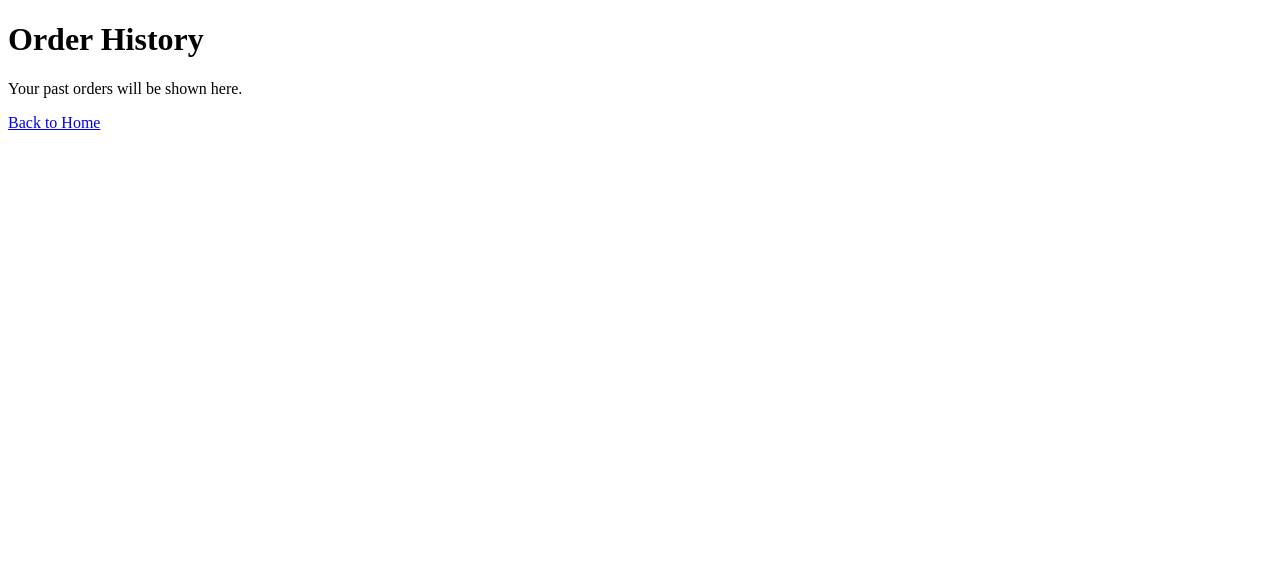
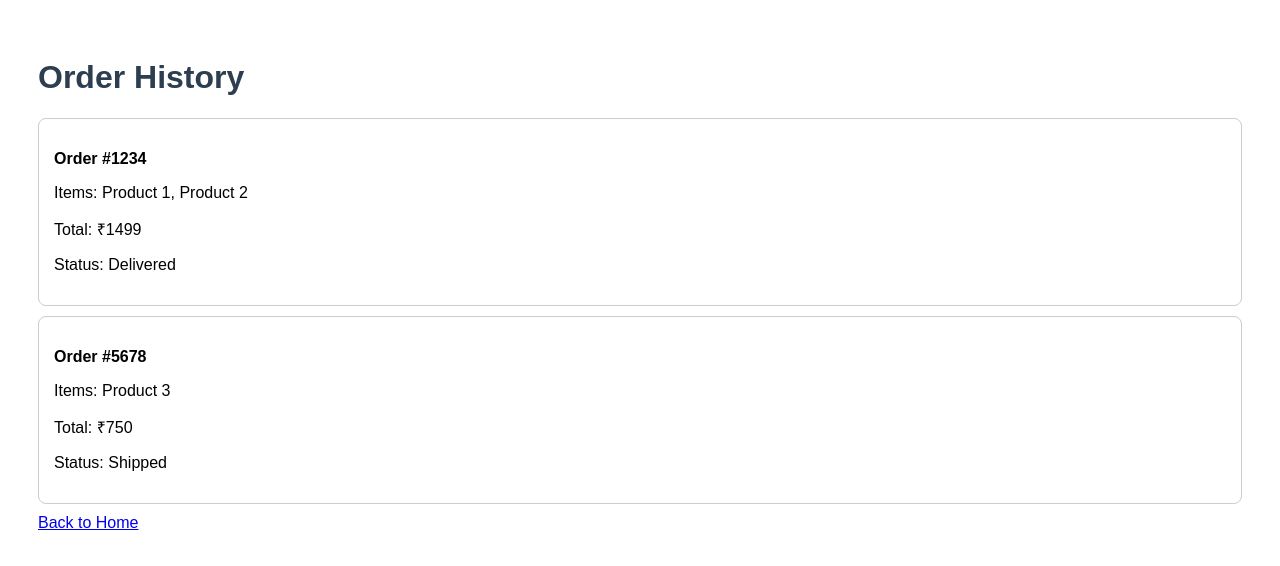
Before and after one commit to shri05-05/FrontEnd, a plain HTML site: page orders.html in a window 1280 px wide. Drawn offline with Linux system fonts and the light colour scheme.

Commit message:
Update orders.html

```diff
--- a/orders.html
+++ b/orders.html
@@ -1,13 +1,40 @@
 <!DOCTYPE html>
 <html lang="en">
 <head>
-  <meta charset="UTF-8" />
-  <meta name="viewport" content="width=device-width, initial-scale=1.0"/>
+  <meta charset="UTF-8">
+  <meta name="viewport" content="width=device-width, initial-scale=1">
   <title>Orders</title>
+  <style>
+    body {
+      font-family: Arial, sans-serif;
+      padding: 30px;
+    }
+    h1 {
+      color: #2c3e50;
+    }
+    .order {
+      border: 1px solid #ccc;
+      margin: 10px 0;
+      padding: 15px;
+      border-radius: 8px;
+    }
+  </style>
 </head>
 <body>
   <h1>Order History</h1>
-  <p>Your past orders will be shown here.</p>
+  <div class="order">
+    <p><strong>Order #1234</strong></p>
+    <p>Items: Product 1, Product 2</p>
+    <p>Total: ₹1499</p>
+    <p>Status: Delivered</p>
+  </div>
+  <div class="order">
+    <p><strong>Order #5678</strong></p>
+    <p>Items: Product 3</p>
+    <p>Total: ₹750</p>
+    <p>Status: Shipped</p>
+  </div>
   <a href="home.html">Back to Home</a>
+  <script src="script.js"></script>
 </body>
 </html>
```
